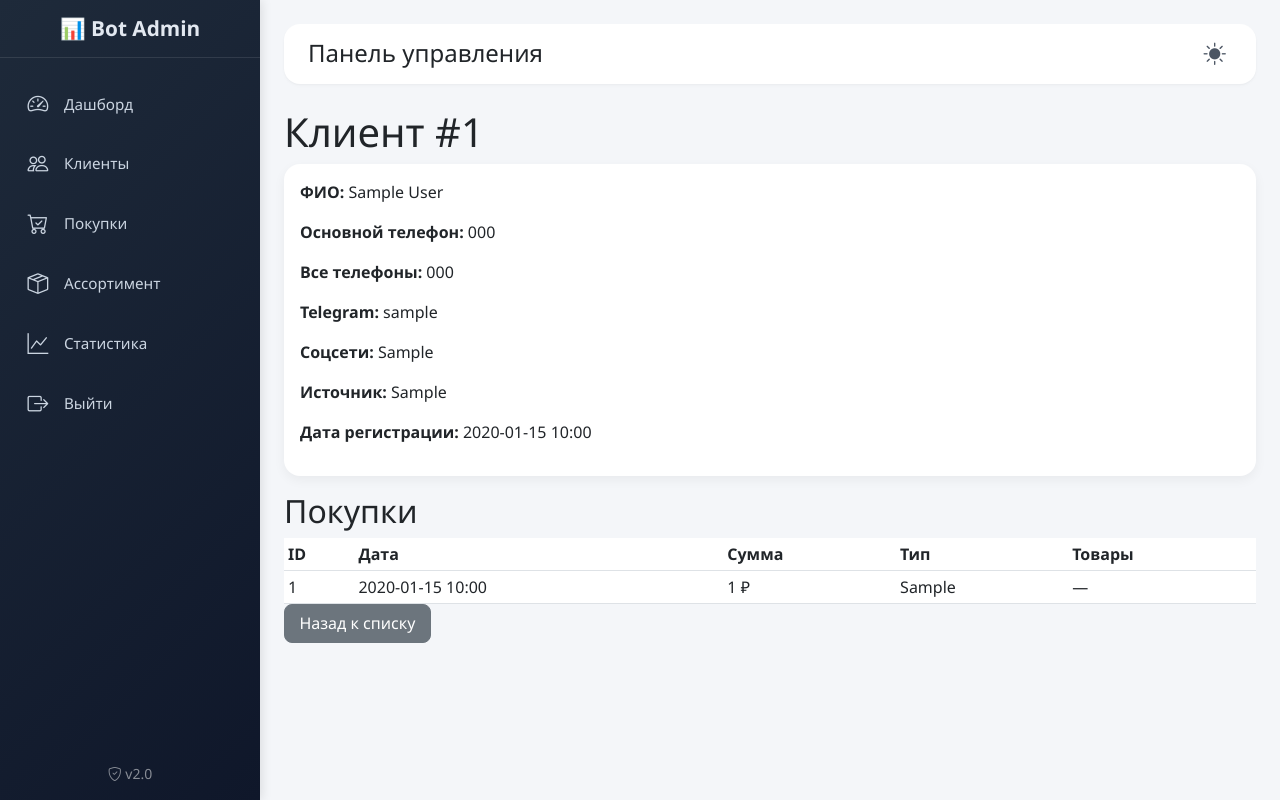
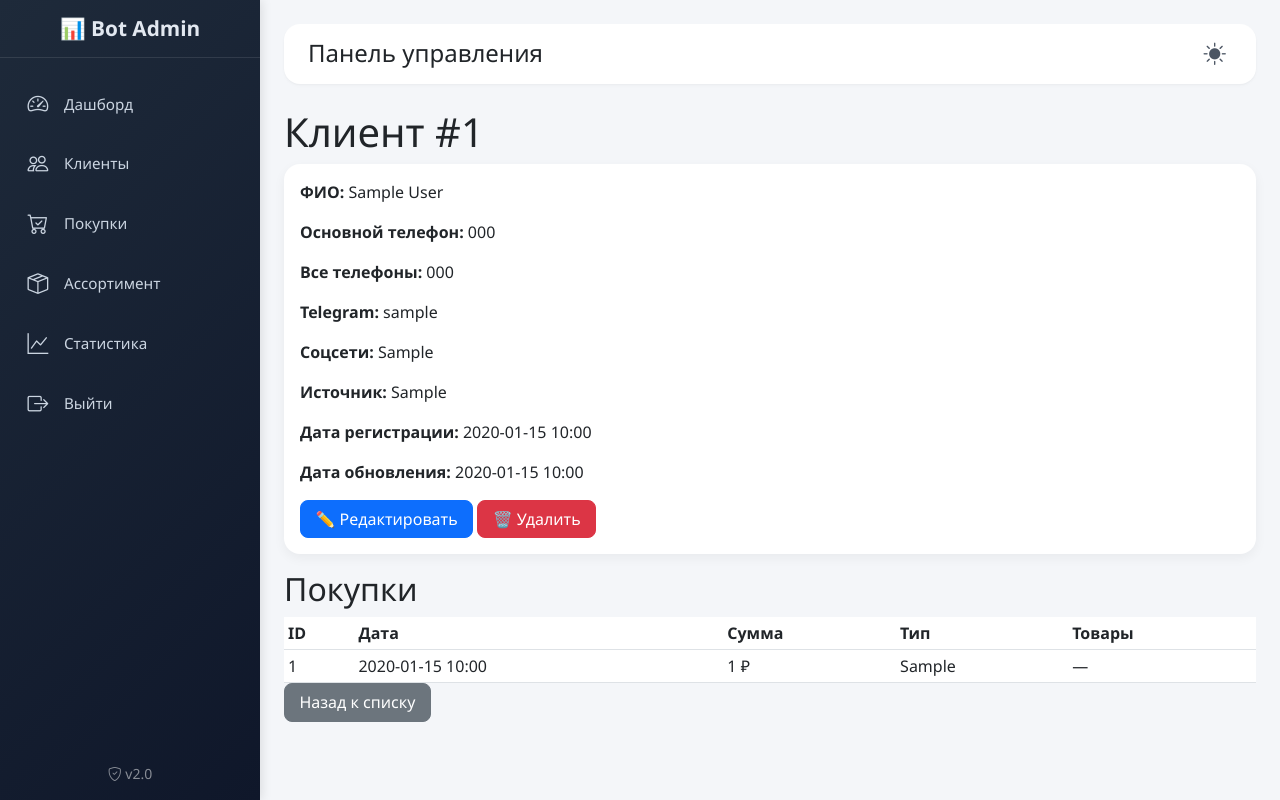
Before and after one commit to NextApple-Bot/telegram-bot, a Python web app: template web_admin/templates/client_detail.html in a window 1280 px wide. Run offline with Jinja, Linux system fonts and the light colour scheme; the template is opened without the code that fills it: most values are stand-ins (such as "Sample title", 1, 10 or a date in 2020).

Commit message:
Update client_detail.html

```diff
--- a/web_admin/templates/client_detail.html
+++ b/web_admin/templates/client_detail.html
@@ -1,3 +1,4 @@
+{# Файл: web_admin/templates/client_detail.html #}
 {% extends "base.html" %}
 {% block title %}Клиент {{ client.id }}{% endblock %}
 {% block content %}
@@ -11,6 +12,11 @@
         <p><strong>Соцсети:</strong> {{ client.social_network or '—' }}</p>
         <p><strong>Источник:</strong> {{ client.referral_source or '—' }}</p>
         <p><strong>Дата регистрации:</strong> {{ client.created_at.strftime('%Y-%m-%d %H:%M') if client.created_at else '—' }}</p>
+        <p><strong>Дата обновления:</strong> {{ client.updated_at.strftime('%Y-%m-%d %H:%M') if client.updated_at else '—' }}</p>
+        <a href="/admin/clients/{{ client.id }}/edit" class="btn btn-primary">✏️ Редактировать</a>
+        <form action="/admin/clients/delete/{{ client.id }}" method="post" style="display:inline;" onsubmit="return confirm('Удалить клиента? Все его покупки также будут удалены.');">
+            <button type="submit" class="btn btn-danger">🗑️ Удалить</button>
+        </form>
     </div>
 </div>
 
```
